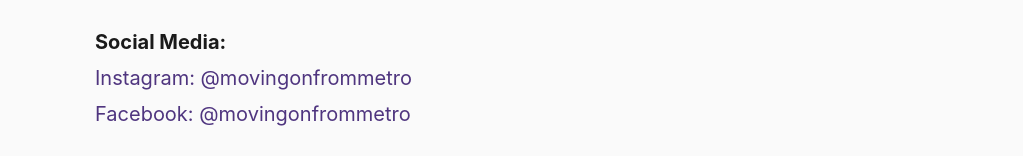
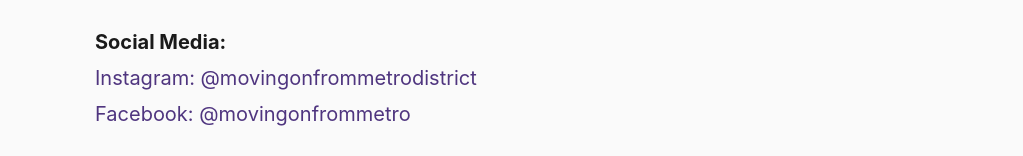
Before and after one commit to kinseyatkolla/mofm, a Vue app: page / in a window 1280 px wide. Shown: the part 11711-11867 px from the top of the page, without its empty margins (257-1280 px from the left). Built offline with nearby package versions, Linux system fonts and the light colour scheme; no server answers; a web font is replaced by a local one.

Commit message:
changes ig

```diff
--- a/src/components/sections/Connect.vue
+++ b/src/components/sections/Connect.vue
@@ -25,10 +25,10 @@
             <li>
               <strong>Social Media:</strong><br />
               <a
-                href="https://www.instagram.com/movingonfrommetro"
+                href="https://www.instagram.com/movingonfrommetrodistrict"
                 target="_blank"
                 rel="noopener noreferrer"
-                >Instagram: @movingonfrommetro</a
+                >Instagram: @movingonfrommetrodistrict</a
               >
               <br />
               <a
```
